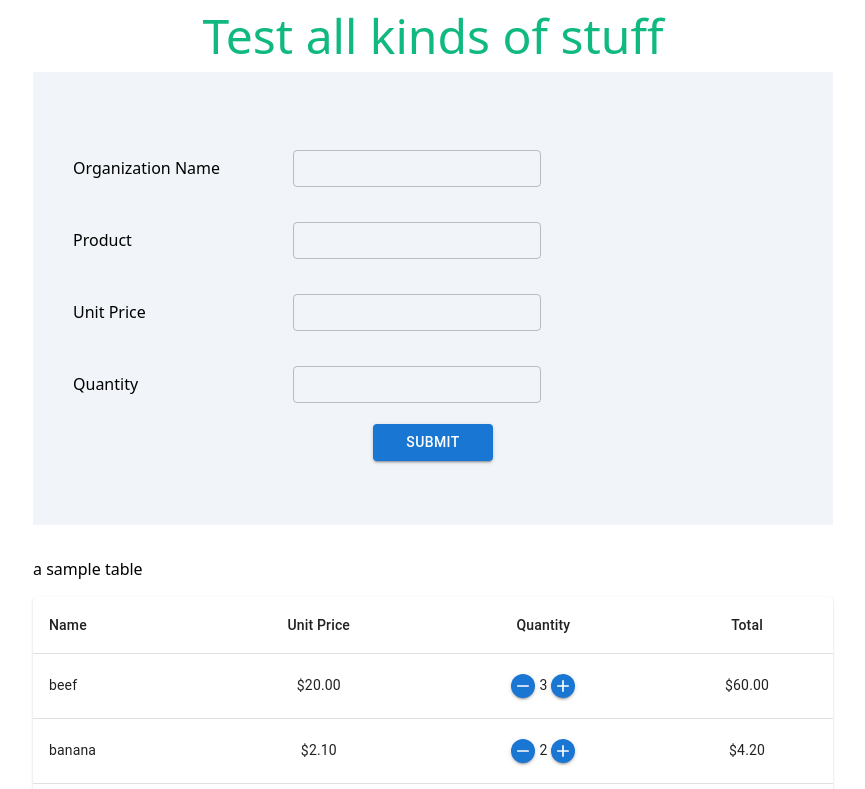
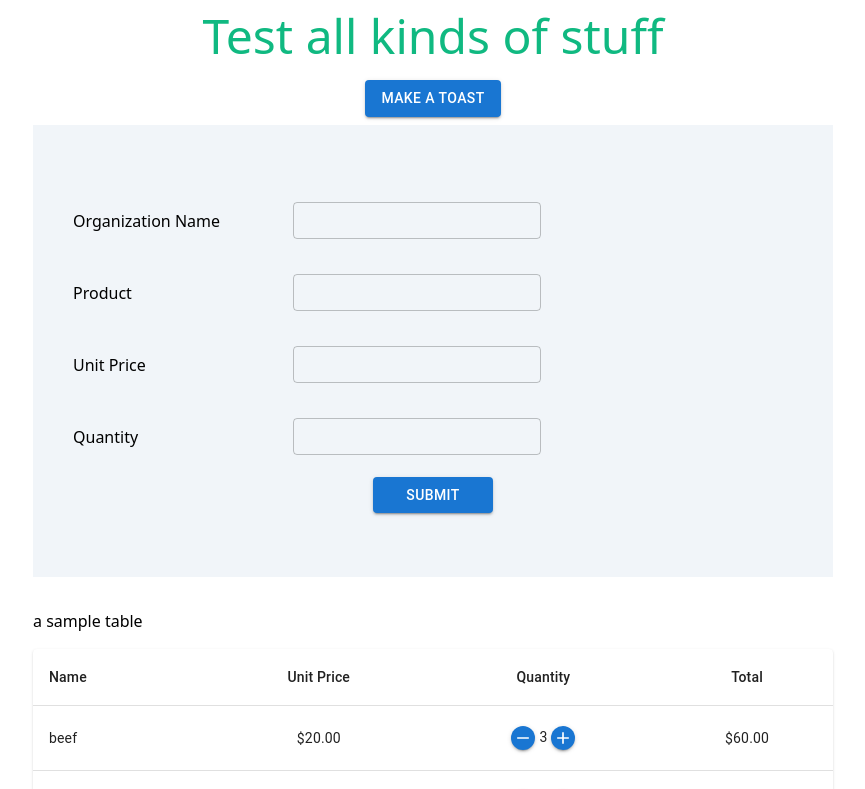
Before and after one commit to haoning-w/Hackathon-Team2, a React (Vite) app: page /test in a window 1280 px wide. Shown: the top 789 px of the page, without its empty margins (207-1072 px from the left). Built offline with nearby package versions, Linux system fonts and the light colour scheme.

Commit message:
Added a sample button

```diff
--- a/src/pages/Test.jsx
+++ b/src/pages/Test.jsx
@@ -1,6 +1,8 @@
+import { Button } from "@mui/material";
 import DonationForm from "../features/test-donations/DonationForm";
 import TestDashboard from "../features/test-donations/TestDashboard";
 import CartOverview from "../features/test-feature/CartOverview";
+import toast from "react-hot-toast";
 
 function Test() {
   return (
@@ -8,6 +10,13 @@ function Test() {
       <p className="text-emerald-500 text-[48px] text-center">
         Test all kinds of stuff
       </p>
+      <Button
+        variant="contained"
+        sx={{ margin: "8px auto", display: "block" }}
+        onClick={() => toast.success("Some message")}
+      >
+        Make a toast
+      </Button>
       <DonationForm />
       <CartOverview />
       <TestDashboard />
```
